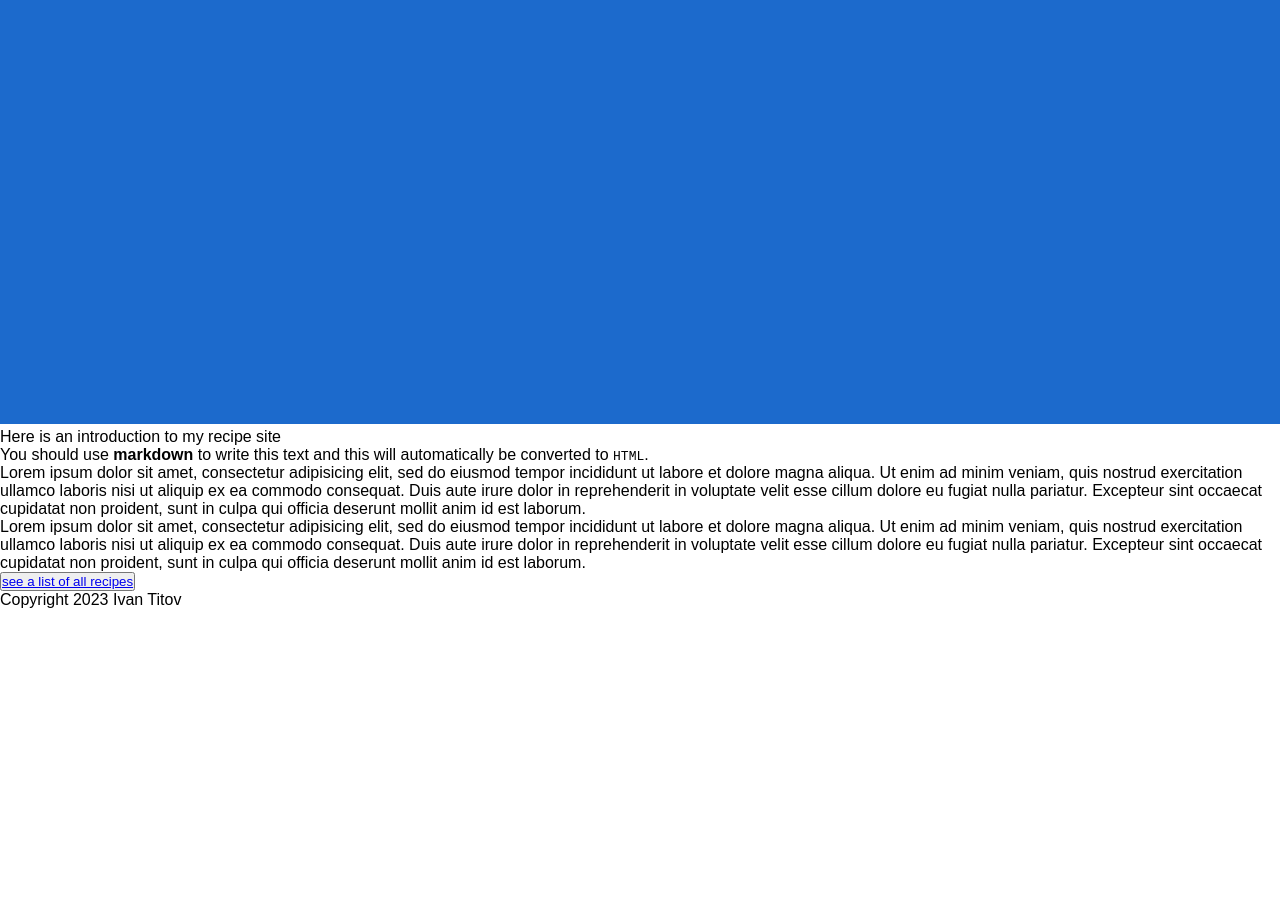
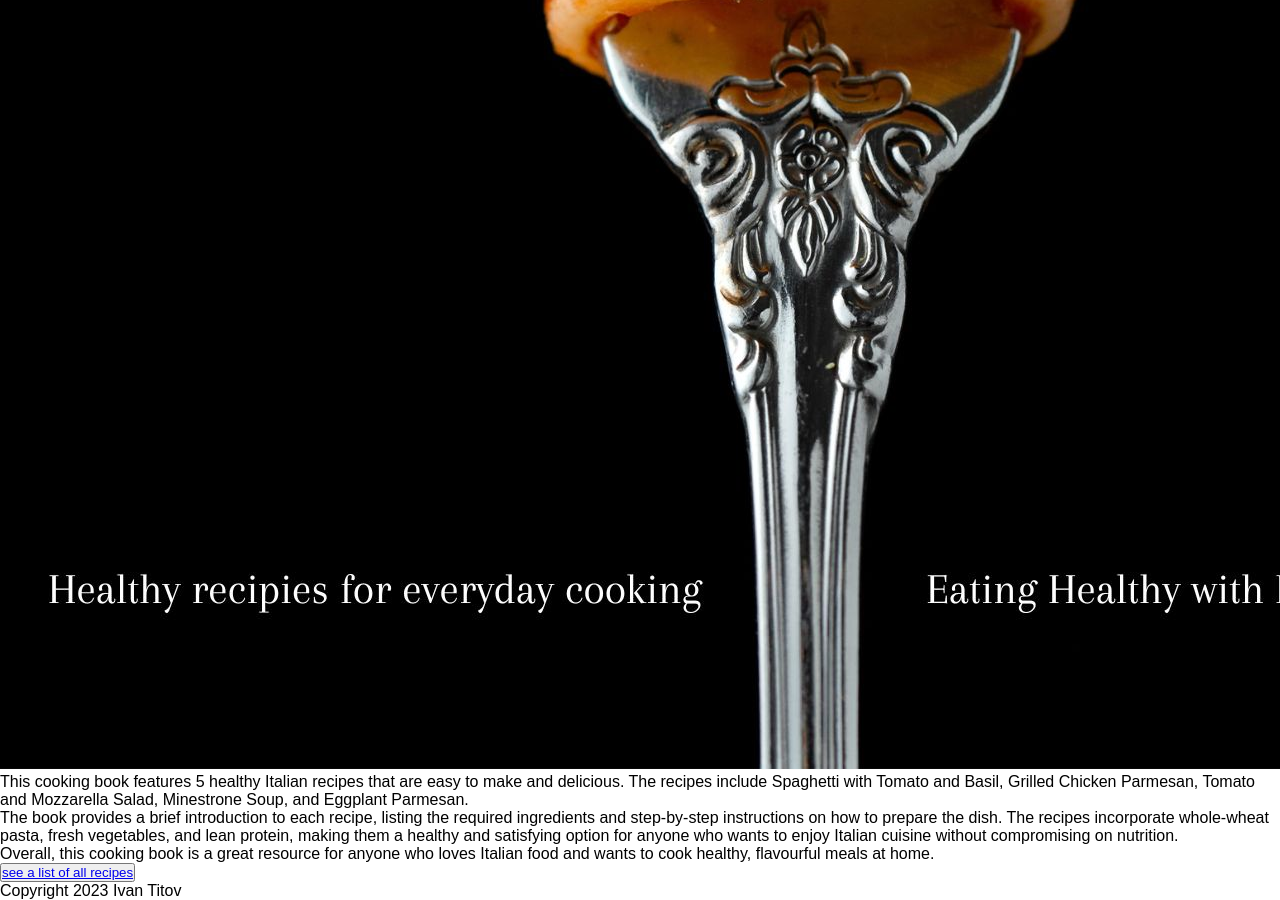
Before and after one commit to IvanTitov9/HealthyItaly, a Jekyll site: the page built from home/index.md, in a window 1280 px wide and 900 px high, scrolled down 1513 px. Built offline with Jekyll 4.4.1, drawn with Linux system fonts in a browser that asks for light colours; before the commit the page ends 2122 px from its top, so only the background shows below that; some of the changed text lies outside the part shown.

Commit message:
Update Home Page “index”

```diff
--- a/home/index.md
+++ b/home/index.md
@@ -1,15 +1,13 @@
 ---
+title: "Healthy Italia "
+coverimage: ../uploads/healthy-italia.jpg
+permalink: /
 layout: recipeshome
-title: Here is the name of your recipe site
-permalink: "/"
-coverimage: ../uploads/bookcover.jpg
 published: true
+date: 2023-02-14T14:15:41.872Z
 ---
+This cooking book features 5 healthy Italian recipes that are easy to make and delicious. The recipes include Spaghetti with Tomato and Basil, Grilled Chicken Parmesan, Tomato and Mozzarella Salad, Minestrone Soup, and Eggplant Parmesan.
 
-Here is an introduction to my recipe site
+The book provides a brief introduction to each recipe, listing the required ingredients and step-by-step instructions on how to prepare the dish. The recipes incorporate whole-wheat pasta, fresh vegetables, and lean protein, making them a healthy and satisfying option for anyone who wants to enjoy Italian cuisine without compromising on nutrition.
 
-You should use **markdown** to write this text and this will automatically be converted to `HTML`.
-
-Lorem ipsum dolor sit amet, consectetur adipisicing elit, sed do eiusmod tempor incididunt ut labore et dolore magna aliqua. Ut enim ad minim veniam, quis nostrud exercitation ullamco laboris nisi ut aliquip ex ea commodo consequat. Duis aute irure dolor in reprehenderit in voluptate velit esse cillum dolore eu fugiat nulla pariatur. Excepteur sint occaecat cupidatat non proident, sunt in culpa qui officia deserunt mollit anim id est laborum.
-
-Lorem ipsum dolor sit amet, consectetur adipisicing elit, sed do eiusmod tempor incididunt ut labore et dolore magna aliqua. Ut enim ad minim veniam, quis nostrud exercitation ullamco laboris nisi ut aliquip ex ea commodo consequat. Duis aute irure dolor in reprehenderit in voluptate velit esse cillum dolore eu fugiat nulla pariatur. Excepteur sint occaecat cupidatat non proident, sunt in culpa qui officia deserunt mollit anim id est laborum.
+Overall, this cooking book is a great resource for anyone who loves Italian food and wants to cook healthy, flavourful meals at home.
```
Also changed, not shown: uploads/healthy-italia.jpg (added).
